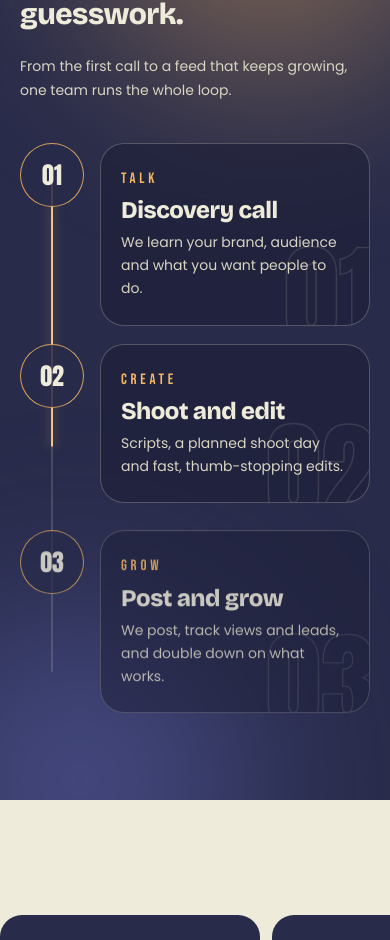
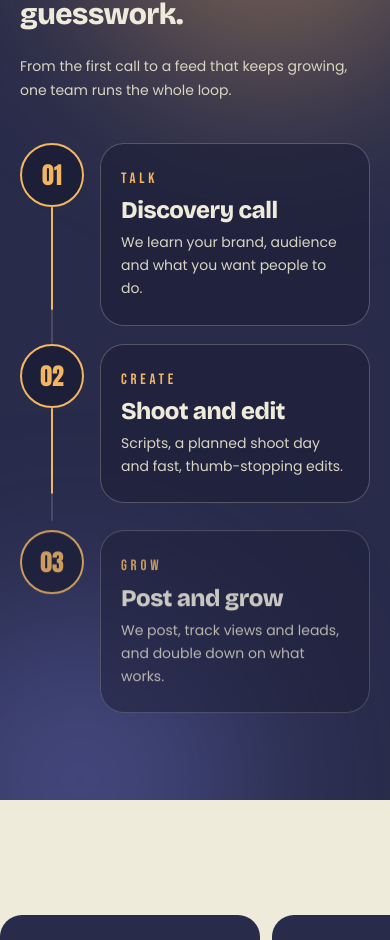
Before and after one commit to Shy4n7/iglooads_webs, a Next.js app: page / in a window 390 px wide. Shown: the part 3072-4012 px from the top of the page. Built offline with nearby package versions, Linux system fonts and the light colour scheme; no server answers.

Commit message:
Fix How it works: solid amber step circles joined by circle-to-circle lines

```diff
--- a/src/app/globals.css
+++ b/src/app/globals.css
@@ -1030,50 +1030,9 @@
     background: radial-gradient(circle, rgba(90, 95, 168, 0.75), rgba(90, 95, 168, 0) 70%);
   }
   .steps {
-    position: relative;
     display: grid;
     grid-template-columns: repeat(3, minmax(0, 1fr));
     gap: 24px;
-  }
-  .steps-track {
-    position: absolute;
-    top: 31px;
-    left: calc(100% / 6);
-    right: calc(100% / 6);
-    height: 2px;
-    border-radius: 2px;
-    background: rgba(238, 235, 218, 0.16);
-  }
-  .steps-fill {
-    position: absolute;
-    inset: 0;
-    border-radius: inherit;
-    background: linear-gradient(90deg, var(--color-amber), #f7d29b);
-    box-shadow: 0 0 14px rgba(242, 182, 97, 0.6);
-    transform-origin: 0 50%;
-  }
-  @keyframes track-fill-x {
-    from {
-      transform: scaleX(0);
-    }
-    to {
-      transform: scaleX(1);
-    }
-  }
-  @keyframes track-fill-y {
-    from {
-      transform: scaleY(0);
-    }
-    to {
-      transform: scaleY(1);
-    }
-  }
-  @supports (animation-timeline: view()) {
-    .steps-fill {
-      animation: track-fill-x linear both;
-      animation-timeline: view();
-      animation-range: entry 40% cover 55%;
-    }
   }
   .step {
     position: relative;
@@ -1091,82 +1050,99 @@
     width: 64px;
     height: 64px;
     border-radius: 50%;
-    border-width: 2px;
+    border: 2px solid var(--color-amber);
+    background: var(--color-deep);
     font-family: var(--font-anton);
     font-size: 24px;
+    line-height: 1;
     color: var(--color-amber);
-    transition:
-      transform 0.6s var(--ease-spring),
-      box-shadow 0.6s var(--ease-out-soft);
-  }
-  .step .step-node {
-    --frost-edge: rgba(242, 182, 97, 0.85);
+    transition: box-shadow 0.6s var(--ease-out-soft);
   }
   .step:hover .step-node {
-    transform: scale(1.1);
-    box-shadow: 0 0 0 8px rgba(242, 182, 97, 0.12);
+    box-shadow: 0 0 0 8px rgba(242, 182, 97, 0.14);
+  }
+  /* Connector from this step's circle to the next one. Desktop: horizontal,
+     from the right edge of this circle across the gap to the next circle. */
+  .step-link {
+    position: absolute;
+    top: 31px;
+    left: calc(50% + 32px);
+    width: calc(100% + 24px - 64px);
+    height: 2px;
+    border-radius: 2px;
+    background: rgba(238, 235, 218, 0.16);
+    overflow: hidden;
+  }
+  .step:last-child .step-link {
+    display: none;
+  }
+  .step-link-fill {
+    position: absolute;
+    inset: 0;
+    background: var(--color-amber);
+    transform-origin: 0 50%;
+  }
+  @keyframes link-fill-x {
+    from {
+      transform: scaleX(0);
+    }
+    to {
+      transform: scaleX(1);
+    }
+  }
+  @keyframes link-fill-y {
+    from {
+      transform: scaleY(0);
+    }
+    to {
+      transform: scaleY(1);
+    }
+  }
+  @supports (animation-timeline: view()) {
+    .step-link-fill {
+      animation: link-fill-x linear both;
+      animation-timeline: view();
+      animation-range: entry 60% cover 45%;
+    }
   }
   .step-card {
     position: relative;
-    overflow: hidden;
     width: 100%;
-    min-height: 200px;
+    min-height: 190px;
     border-radius: 24px;
     padding: 28px 26px 30px;
-  }
-  .step-ghost {
-    position: absolute;
-    right: -6px;
-    bottom: -34px;
-    font-family: var(--font-anton);
-    font-size: 150px;
-    line-height: 1;
-    color: transparent;
-    -webkit-text-stroke: 1.5px rgba(238, 235, 218, 0.13);
-    pointer-events: none;
-    transition: transform 0.8s var(--ease-out-soft);
-  }
-  /* Drawn as generated content: decorative, not readable text. */
-  .step-ghost::before {
-    content: attr(data-n);
-  }
-  .step:hover .step-ghost {
-    transform: translate(-6px, -6px);
   }
   @media (max-width: 900px) {
     .steps {
       grid-template-columns: minmax(0, 1fr);
       gap: 18px;
     }
-    .steps-track {
-      top: 32px;
-      bottom: 32px;
-      left: 31px;
-      right: auto;
-      width: 2px;
-      height: auto;
-    }
-    .steps-fill {
-      transform-origin: 50% 0;
-    }
-    @supports (animation-timeline: view()) {
-      .steps-fill {
-        animation-name: track-fill-y;
-        animation-range: entry 30% cover 70%;
-      }
-    }
     .step {
       flex-direction: row;
       align-items: flex-start;
       gap: 16px;
     }
+    /* Phones and tablets: vertical, from the bottom of this circle down
+       through the gap to the top of the next one. */
+    .step-link {
+      top: 64px;
+      bottom: -18px;
+      left: 31px;
+      width: 2px;
+      height: auto;
+    }
+    .step-link-fill {
+      transform-origin: 50% 0;
+    }
+    @supports (animation-timeline: view()) {
+      .step-link-fill {
+        animation-name: link-fill-y;
+        animation-range: entry 70% cover 55%;
+      }
+    }
     .step-card {
       min-height: 0;
       padding: 22px 20px 24px;
-    }
-    .step-ghost {
-      font-size: 110px;
-      bottom: -26px;
     }
   }
 
@@ -1326,7 +1302,7 @@
     .lb-sound {
       animation: none;
     }
-    .steps-fill {
+    .step-link-fill {
       animation: none !important;
       transform: none;
     }
--- a/src/components/Process.tsx
+++ b/src/components/Process.tsx
@@ -1,6 +1,6 @@
 import { STEPS } from "@/lib/content";
 
-// Three steps on a track that fills in amber as the section scrolls into view.
+// Three numbered steps joined by lines that fill in amber as the section scrolls into view.
 export default function Process() {
   return (
     <section
@@ -26,16 +26,16 @@ export default function Process() {
         </div>
 
         <ol className="steps m-0 list-none p-0">
-          <li aria-hidden="true" className="steps-track">
-            <span className="steps-fill" />
-          </li>
           {STEPS.map((s) => (
             <li key={s.n} className="step rv">
-              <span className="step-node frost frost-ink" aria-hidden="true">
+              <span className="step-node" aria-hidden="true">
                 {s.n}
               </span>
+              {/* Line to the next step; fills in amber as the section scrolls in. */}
+              <span className="step-link" aria-hidden="true">
+                <span className="step-link-fill" />
+              </span>
               <div className="step-card glass lift">
-                <span className="step-ghost" data-n={s.n} aria-hidden="true" />
                 <span className="font-bebas text-[15px] tracking-[0.25em] text-amber">{s.kicker}</span>
                 <h3 className="headline mt-2 mb-2 text-2xl text-cream">
                   <span className="sr-only">Step {Number(s.n)}: </span>
```
